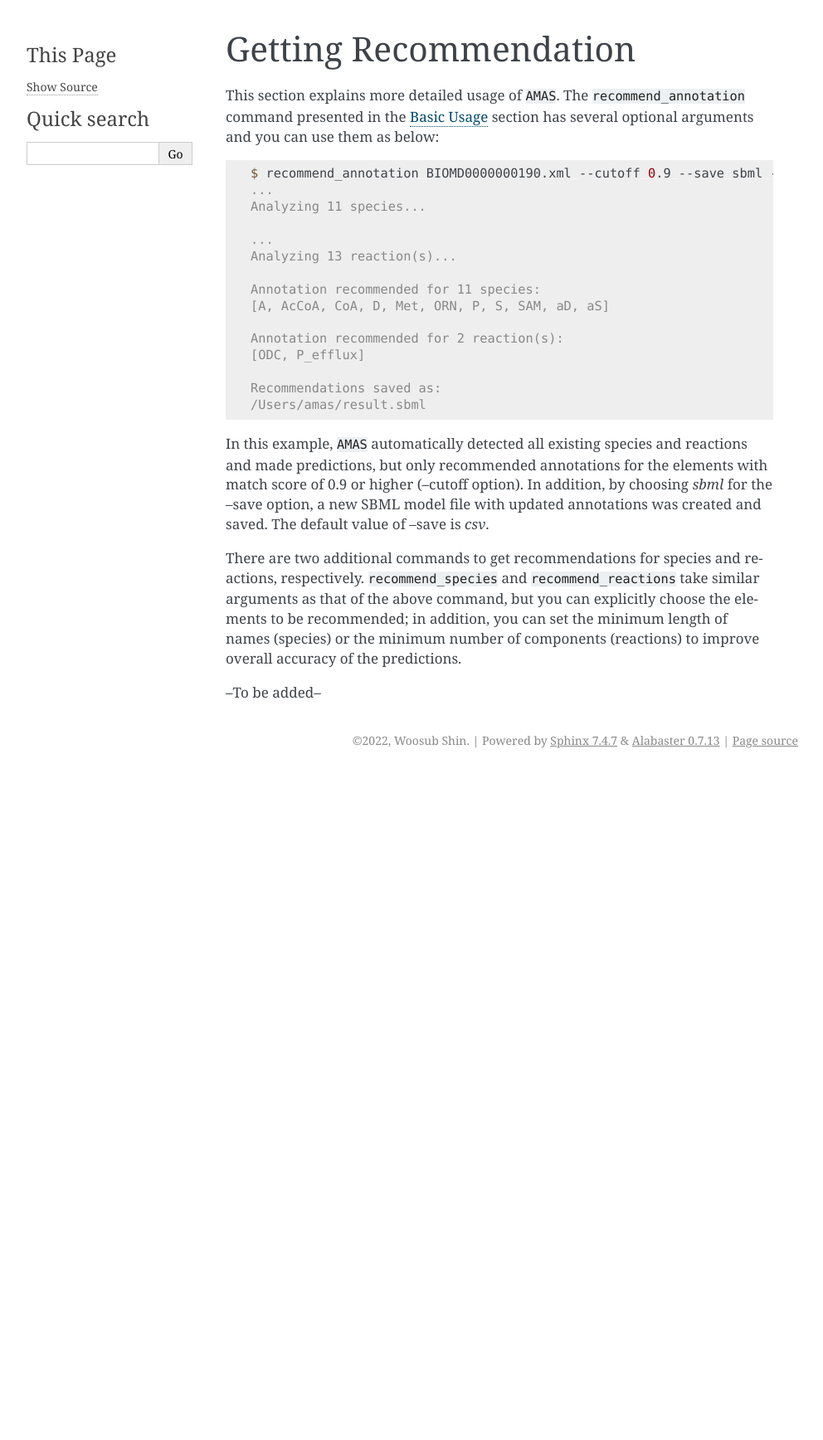
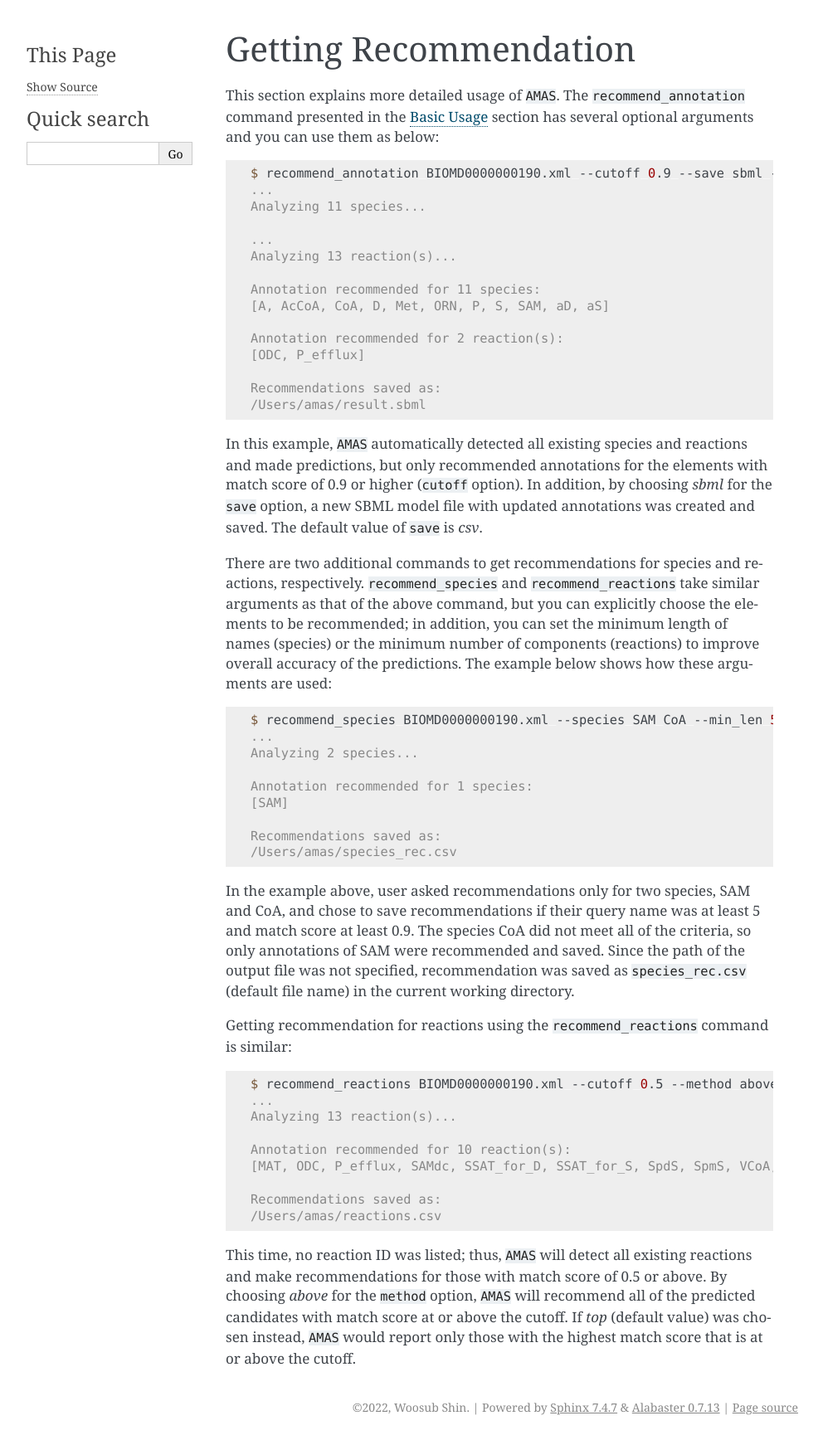
Before and after one commit to sys-bio/AMAS, a Sphinx documentation site: the page built from docs/source/recom.rst, in a window 1280 px wide. Shown: the whole page at 83% size, without its empty margins (148-1140 px from the left). Built offline with Sphinx 7.4.7, drawn with Linux system fonts in a browser that asks for light colours; before the commit the page ends 932 px from its top, so only the background shows below that.

Commit message:
recom.rst

```diff
--- a/docs/source/recom.rst
+++ b/docs/source/recom.rst
@@ -25,9 +25,40 @@ This section explains more detailed usage of ``AMAS``. The ``recommend_annotatio
    /Users/amas/result.sbml
 
 
-In this example, ``AMAS`` automatically detected all existing species and reactions and made predictions, but only recommended annotations for the elements with match score of 0.9 or higher (--cutoff option). In addition, by choosing `sbml` for the --save option, a new SBML model file with updated annotations was created and saved. The default value of --save is `csv`.
+In this example, ``AMAS`` automatically detected all existing species and reactions and made predictions, but only recommended annotations for the elements with match score of 0.9 or higher (``cutoff`` option). In addition, by choosing *sbml* for the ``save`` option, a new SBML model file with updated annotations was created and saved. The default value of ``save`` is *csv*.
 
-There are two additional commands to get recommendations for species and reactions, respectively. ``recommend_species`` and ``recommend_reactions`` take similar arguments as that of the above command, but you can explicitly choose the elements to be recommended; in addition, you can set the minimum length of names (species) or the minimum number of components (reactions) to improve overall accuracy of the predictions.
+There are two additional commands to get recommendations for species and reactions, respectively. ``recommend_species`` and ``recommend_reactions`` take similar arguments as that of the above command, but you can explicitly choose the elements to be recommended; in addition, you can set the minimum length of names (species) or the minimum number of components (reactions) to improve overall accuracy of the predictions. The example below shows how these arguments are used:
 
 
---To be added--
+.. code-block:: console
+
+   $ recommend_species BIOMD0000000190.xml --species SAM CoA --min_len 5 --cutoff 0.9
+   ...
+   Analyzing 2 species...
+
+   Annotation recommended for 1 species:
+   [SAM]
+
+   Recommendations saved as:
+   /Users/amas/species_rec.csv
+
+
+In the example above, user asked recommendations only for two species, SAM and CoA, and chose to save recommendations if their query name was at least 5 and match score at least 0.9. The species CoA did not meet all of the criteria, so only annotations of SAM were recommended and saved. Since the path of the output file was not specified, recommendation was saved as ``species_rec.csv`` (default file name) in the current working directory.
+
+Getting recommendation for reactions using the ``recommend_reactions`` command is similar:
+
+
+.. code-block:: console
+
+   $ recommend_reactions BIOMD0000000190.xml --cutoff 0.5 --method above --outfile reactions.csv
+   ...
+   Analyzing 13 reaction(s)...
+
+   Annotation recommended for 10 reaction(s):
+   [MAT, ODC, P_efflux, SAMdc, SSAT_for_D, SSAT_for_S, SpdS, SpmS, VCoA, VacCoA]
+
+   Recommendations saved as:
+   /Users/amas/reactions.csv
+
+
+This time, no reaction ID was listed; thus, ``AMAS`` will detect all existing reactions and make recommendations for those with match score of 0.5 or above. By choosing *above* for the ``method`` option, ``AMAS`` will recommend all of the predicted candidates with match score at or above the cutoff. If *top* (default value) was chosen instead, ``AMAS`` would report only those with the highest match score that is at or above the cutoff.
--- a/setup.py
+++ b/setup.py
@@ -29,11 +29,11 @@ def doSetup(install_requires):
       install_requires=install_requires,
       include_package_data=True,
       scripts=['AMAS/recommend_species.py',
-               'AMAS/recommend_reaction.py',
+               'AMAS/recommend_reactions.py',
                'AMAS/recommend_annotation.py',
                'AMAS/update_annotation.py',
                'AMAS/recommend_species',
-               'AMAS/recommend_reaction',
+               'AMAS/recommend_reactions',
                'AMAS/recommend_annotation',
                'AMAS/update_annotation'
                ],
```
